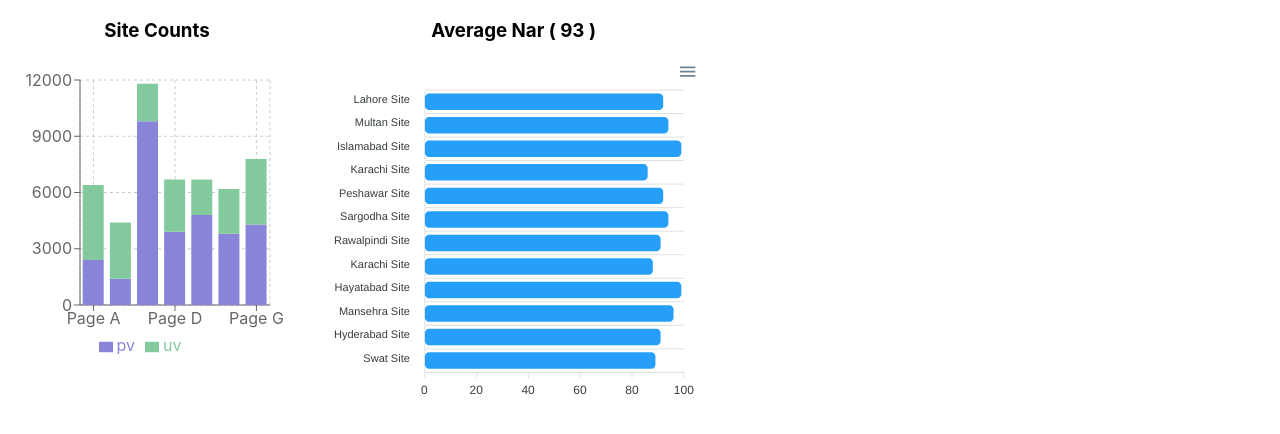
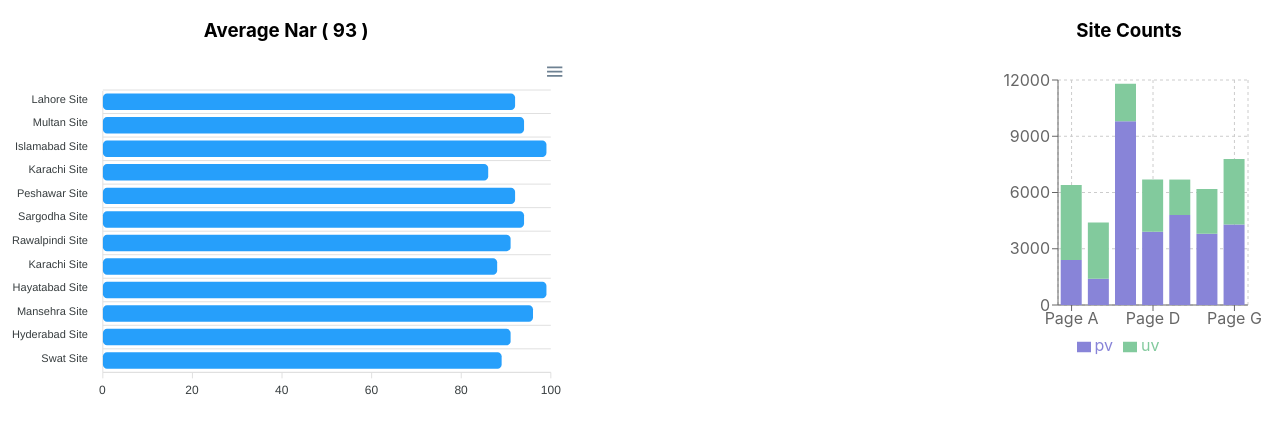
Before and after one commit to sohaib522/data_analysis, a React (Create React App) app: page /#/barcharts in a window 1280 px wide. Shown: the top 434 px of the page. Built offline with nearby package versions, Linux system fonts and the light colour scheme.

Commit message:
final comment

```diff
--- a/src/Components/Barcharts.js
+++ b/src/Components/Barcharts.js
@@ -11,13 +11,14 @@ export default function Barcharts(props) {
 
   return (
 
-    <Grid container spacing={1}>
-      <Grid item xs = {12} sm={12} md={3} xl={3}>
+    <Grid container spacing={3}>
+        <Grid item xs = {16}  sm={12} md={9} xl={9}>
+    <Draw_bar sites={sites} nars={nar} />
+      </Grid>
+      <Grid item xs = {2} sm={12} md={3} xl={3}>
       <Stacked_bar/>
       </Grid>
-      <Grid item xs = {12}  sm={12} md={9} xl={9}>
-    <Draw_bar sites={sites} nars={nar} />
-      </Grid>
+
 
       {/*i tried to display the bar garh but God what reasons the browser freez*/}
       </Grid>
--- a/src/Components/Download.js
+++ b/src/Components/Download.js
@@ -9,13 +9,14 @@ import Stack from '@mui/material/Stack';
 import Barcharts from './Barcharts';
 import { createContext } from 'react';
 import Stacked_bar from './Stacked_bar';
+import { Grid } from '@mui/material';
 
 const style = {
   position: 'absolute',
   top: '60%',
   left: '50%',
   transform: 'translate(-50%, -50%)',
-  width: 900,
+  width: 600,
   bgcolor: 'background.paper',
   boxShadow: 24,
   p: 4,
@@ -29,6 +30,7 @@ export default function Download(props) {
   return (
     <div>
       <Button variant='outlined' onClick={handleOpen}>Download</Button>
+      <Grid container spacing={3}>
       <Modal
         open={open}
         onClose={handleClose}
@@ -42,6 +44,7 @@ export default function Download(props) {
           </div>
         </Box>
       </Modal>
+      </Grid>
     </div>
   );
 }
--- a/src/Components/Draw_bar.js
+++ b/src/Components/Draw_bar.js
@@ -43,7 +43,7 @@ console.log(sum )
 
       };
   return (
-    <div  style={{width : '40%'}}>
+    <div  style={{width : '60%'}}>
         <h3>Average Nar ( {avg} ) </h3>
         <ReactApexChart options={state.options} series={state.series} type="bar" height={350} />
 
--- a/src/Components/Home.js
+++ b/src/Components/Home.js
@@ -68,11 +68,11 @@ const pie_data=name.map((c,i)=>{return { reasons : name[i].reasons,value : perce
     <div >
 
     <Grid container className="container" spacing={6} >
-  <Grid item xn={8} sm={5} xl={2} md={1}><h1></h1></Grid>
+  <Grid item xs={0} sm={5} xl={2} md={1}><h1></h1></Grid>
   <Grid item xs={4} md={1} xl={1} sm={4} id="sites">
   <Site_count site_count={localdata.length} sites={sites} nars={nar} />
   </Grid>
-  <Grid item xs={12} md={5} xl={4} sm={12}>
+  <Grid item xs={6} md={5} xl={4} sm={12}>
   <Draw_Pie piie_data={pie_data} />
     </Grid>
     <Grid item xs={12} md={5} xl={3} sm={12}>
--- a/src/index.css
+++ b/src/index.css
@@ -46,7 +46,7 @@ margin: 50px;
   height: 400px;
   width: 100%;
   top: 0px;
-  right: 70;
+  right: 90;
   }
   #sites
   {
```
